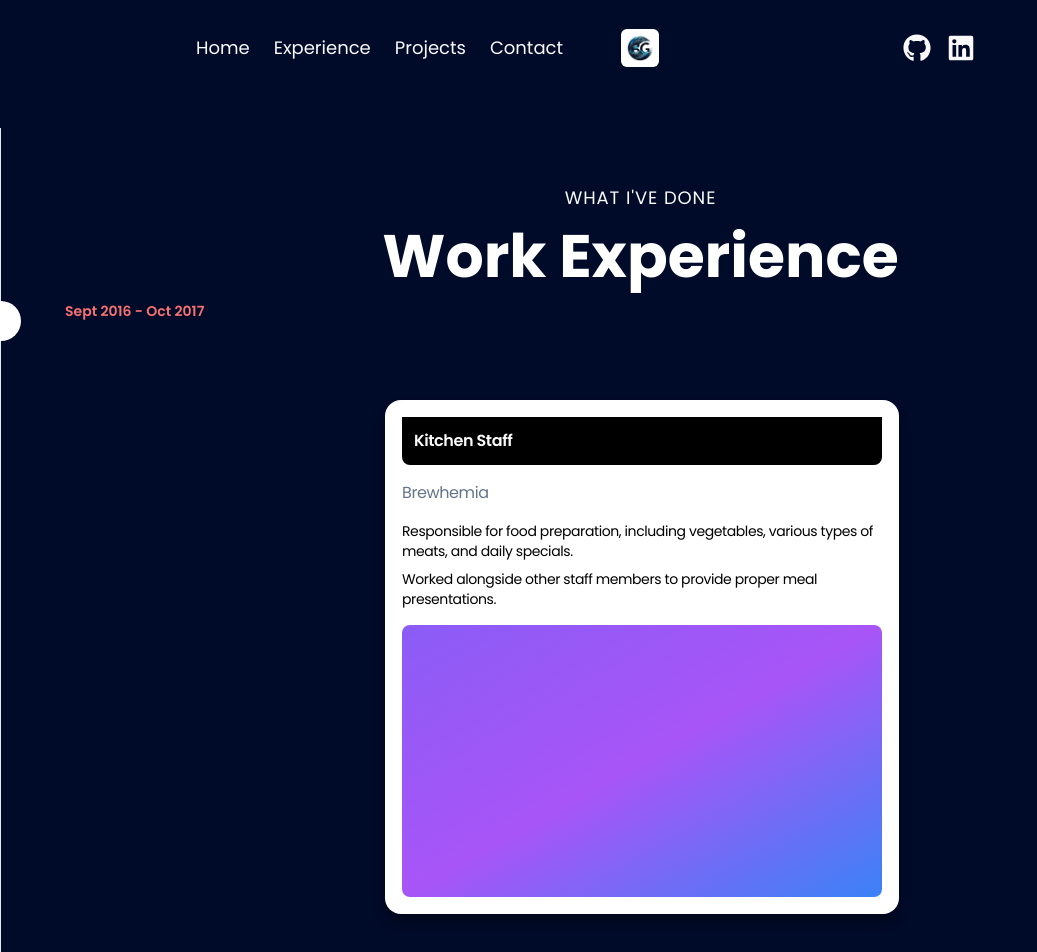
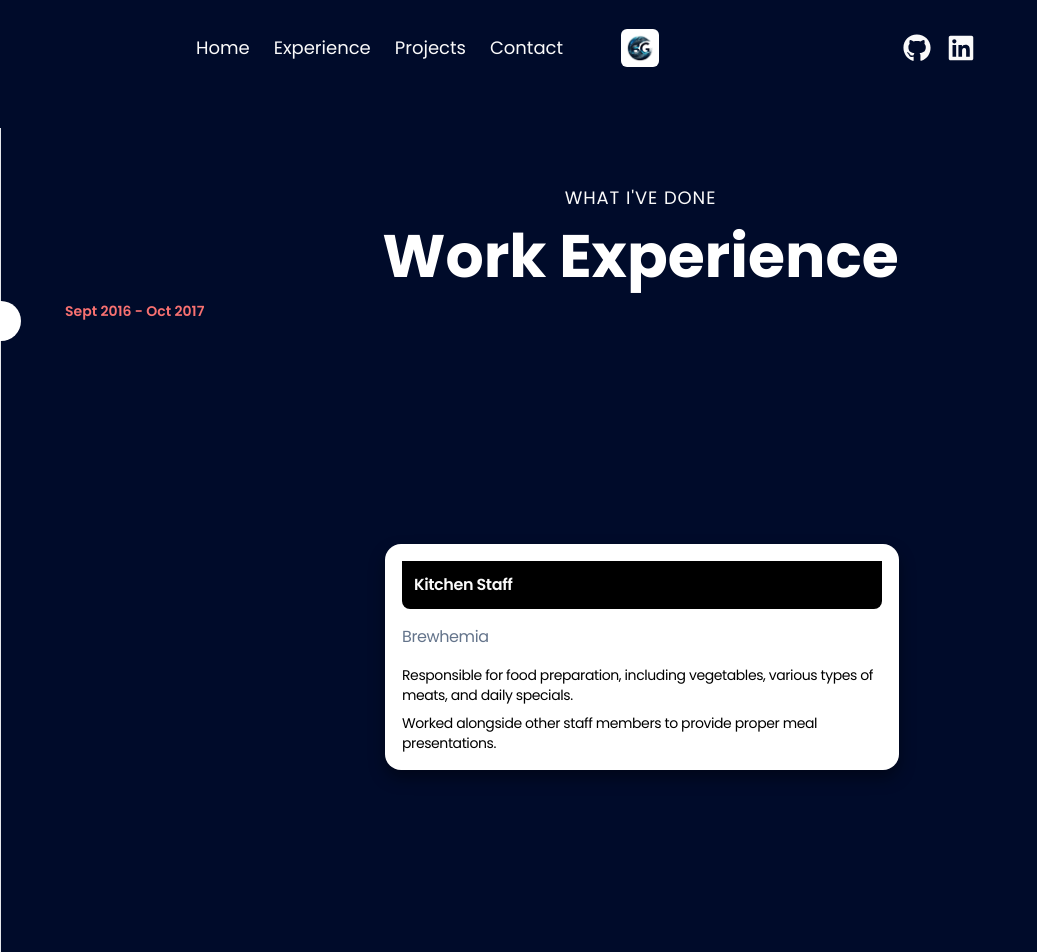
Before and after one commit to brosmar18/portfolio-2024, a Next.js app: page /practice in a window 1280 px wide. Shown: the top 952 px of the page, without its empty margins (0-1037 px from the left). Built offline with nearby package versions, Linux system fonts and the light colour scheme.

Commit message:
color wave removed

```diff
--- a/components/shared/Card.tsx
+++ b/components/shared/Card.tsx
@@ -9,7 +9,7 @@ const Card = ({ title, companyName, icon, points }) => {
       <PinContainer
         company={<Image src={icon} alt={companyName} width={50} height={50} />}
       >
-        <div className="flex basis-full flex-col gap-4 tracking-tight sm:basis-1/2 w-[30rem] h-[30rem]">
+        <div className="flex basis-full flex-col gap-4 tracking-tight sm:basis-1/2 w-[30rem] h-full">
           <h3 className="bg-black p-3 font-semibold rounded-b-lg rounded-s-l">
             {title}
           </h3>
@@ -21,7 +21,6 @@ const Card = ({ title, companyName, icon, points }) => {
               </span>
             ))}
           </div>
-          <div className="flex flex-1 w-full rounded-lg bg-gradient-to-br from-violet-500 via-purple-500 to-blue-500" />
         </div>
       </PinContainer>
     </div>
```
